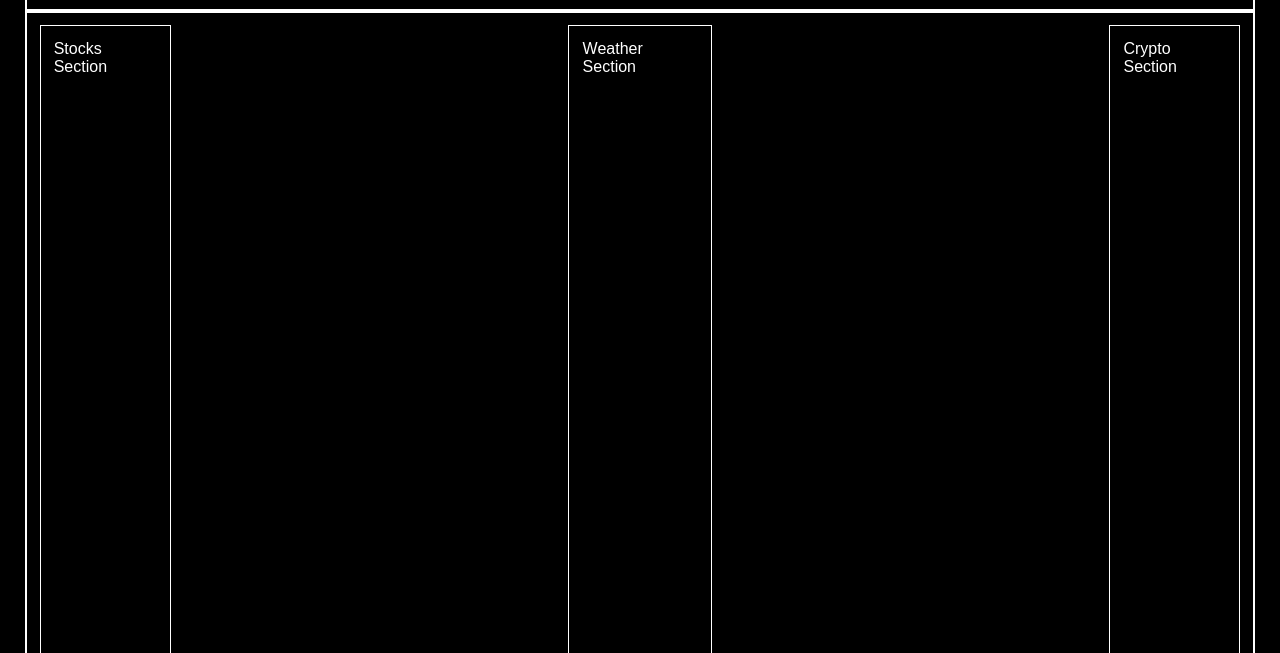
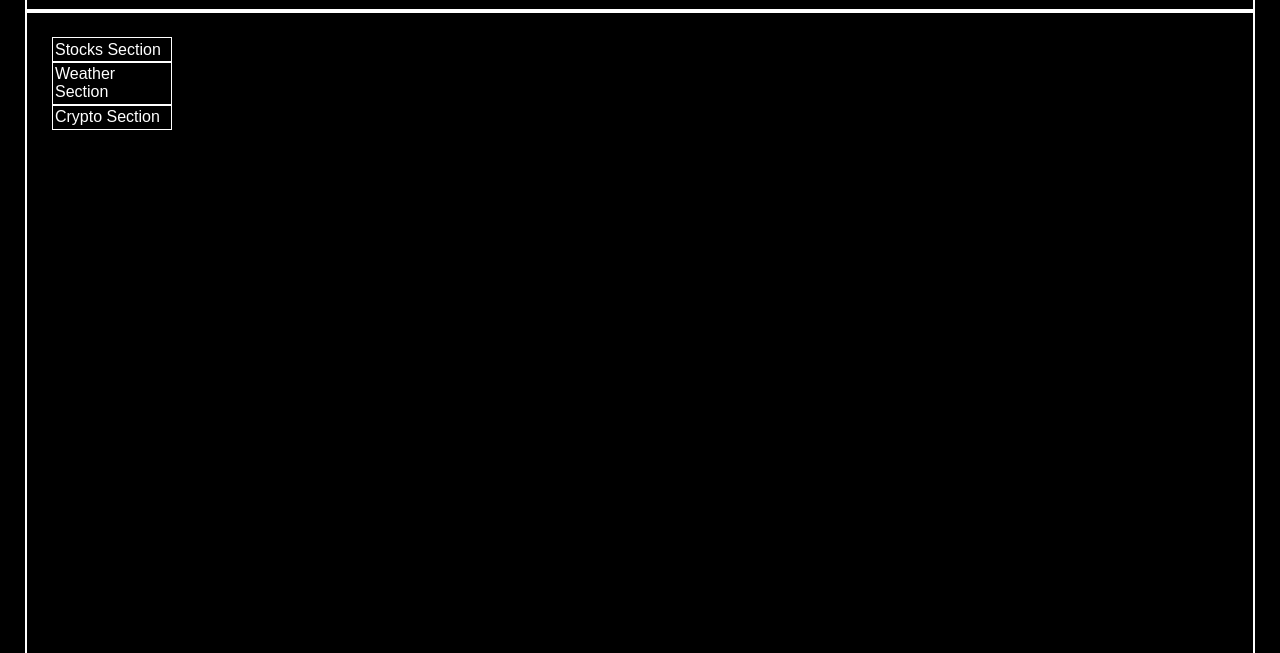
Before and after one commit to fmcwilliams92/Dashboard, a plain HTML site: page index.html in a window 1280 px wide. Shown: the part 147-800 px from the top of the page. Drawn offline with Linux system fonts and the light colour scheme.

Commit message:
saving develop branch css

```diff
--- a/assets/css/style.css
+++ b/assets/css/style.css
@@ -42,14 +42,17 @@ body {
 
 #stocks {
   border: 1px solid white;
+  width: auto;
 }
 
 #weather {
   border: 1px solid white;
+  width: 100%;
 }
 
 #crypto {
   border: 1px solid white;
+  width: 100%;
 }
 
 /* footer section */
--- a/index.html
+++ b/index.html
@@ -31,6 +31,7 @@
   </header>
 
   <section class="flex-container" id="body">
+    <div>
       <div id="stocks">
         <p>Stocks Section</p>
       </div>
@@ -39,6 +40,7 @@
       </div>
       <div id="crypto">
         <p>Crypto Section</p>
+      </div>
     </div>
   </section>
 
```
Lines whose indentation alone changed are shown as unchanged.
